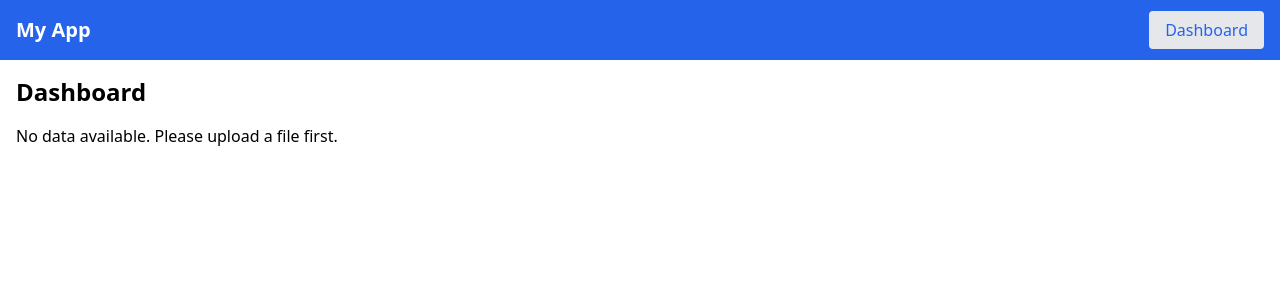
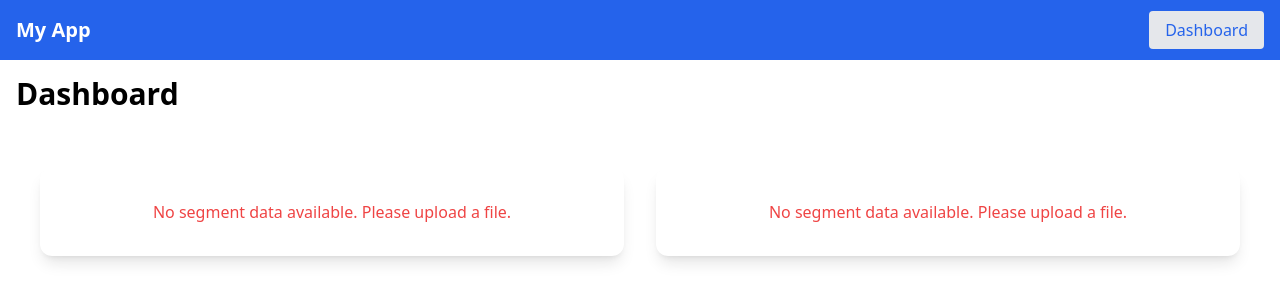
Before and after one commit to Ahmed-usama12/first-release, a React (Create React App) app in the folder frontend/: page /dashboard in a window 1280 px wide. Shown: the top 302 px of the page. Built offline with nearby package versions, Linux system fonts and the light colour scheme.

Commit message:
update dashboard

```diff
--- a/frontend/src/components/Dashboard/Dashboard.jsx
+++ b/frontend/src/components/Dashboard/Dashboard.jsx
@@ -1,21 +1,20 @@
-import React, { useContext, useEffect } from "react";
-import { UploadContext } from "../../context/UploadContext";
+import React from "react";
+import PieChart from "../charts/PieChart";
+import BarChart from "../charts/BarChart";
 
 export default function Dashboard() {
-    const { rfmData } = useContext(UploadContext);
+    return <>
+        <h1 className="text-3xl font-bold  mb-8">Dashboard</h1>
+        <div className="p-6 max-w-7xl mx-auto">
+            <div className="grid grid-cols-1 md:grid-cols-2 gap-8">
+                <div className="bg-white p-8 shadow-lg rounded-xl flex justify-center items-center">
+                    <PieChart />
+                </div>
+                <div className="bg-white p-8 shadow-lg rounded-xl flex justify-center items-center">
+                    <BarChart />
+                </div>
+            </div>
+        </div>
+    </>
 
-    useEffect(() => {
-        console.log("Dashboard Loaded - RFM Data:", rfmData);
-    }, [rfmData]); // تشغيل عند تغيير البيانات
-
-    return (
-        <div>
-            <h1 className="text-2xl font-bold mb-4">Dashboard</h1>
-            {rfmData ? (
-                <pre className="bg-gray-200 p-4 rounded">{JSON.stringify(rfmData, null, 2)}</pre>
-            ) : (
-                <p>No data available. Please upload a file first.</p>
-            )}
-        </div>
-    );
 }
```
